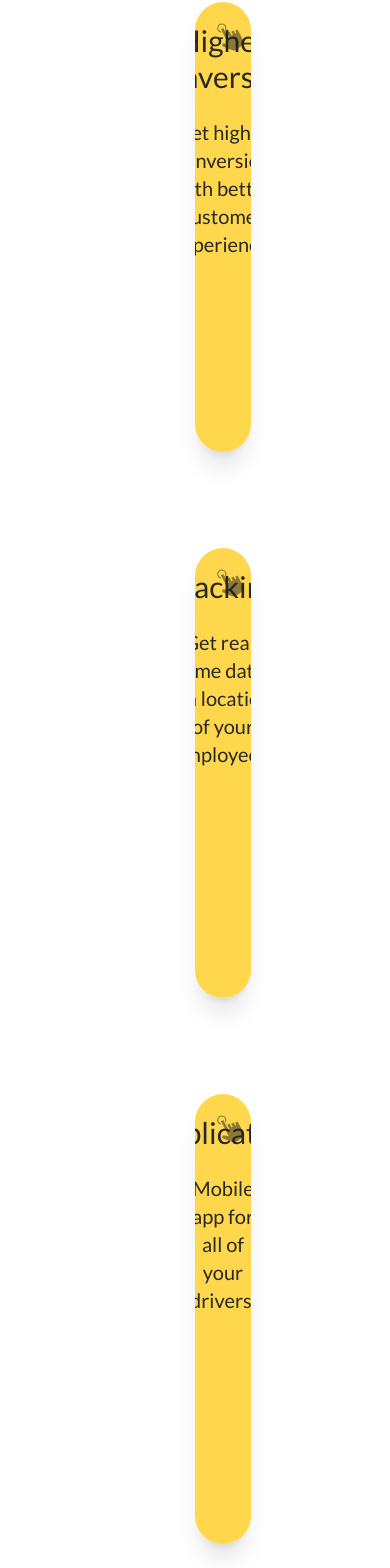
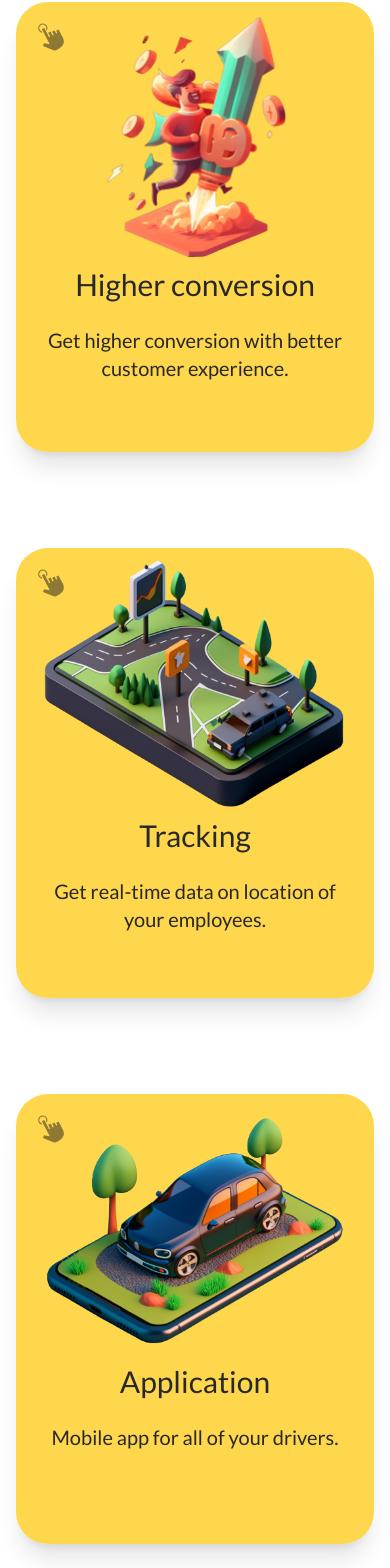
Before and after one commit to IllyaBrod/split-landing, a Next.js app: page / in a window 390 px wide. Shown: the part 1960-3528 px from the top of the page. Built offline with nearby package versions, Linux system fonts and the light colour scheme.

Commit message:
fix: fix layout of cards on mobile

```diff
--- a/src/components/CardFlip.tsx
+++ b/src/components/CardFlip.tsx
@@ -7,8 +7,8 @@ const CardFlip = ({imageData, title, description, background, backDescription}:
   {imageData: StaticImageData, title: string, description: string,
     background: string, backDescription: string}) => {
   return (
-    <div className="max-w-[400px] md:w-[400px] h-[450px]">
-      <div className={styles.container}>
+    <div className="max-w-[400px] w-full md:w-[400px] h-[450px]">
+      <div className={styles.card}>
         <div className={`${styles.front} flex flex-col items-center
          rounded-4xl text-center px-7 pb-7 pt-3  ${background}`}>
           <GiClick size={30} color="#1c1c1c" className="absolute left-5 top-5 opacity-50" />
--- a/src/pages/index.tsx
+++ b/src/pages/index.tsx
@@ -14,8 +14,10 @@ import Showcase from "@/components/Showcase";
 import Head from "next/head";
 import {FC, useState} from "react";
 import Footer from "@/components/Footer";
+import FlipHover from "@/components/FlipHover";
 import Success from "@/components/Success";
 import CardFlip from "@/components/CardFlip";
+
 
 /**
  * Home page
@@ -82,7 +84,7 @@ const Home: FC = () => {
         <section id="for-business" className="bg-white py-24 mb-24">
           <div className="container">
             <h1 className="text-center mb-16">Benefits For You</h1>
-            <div className="grid lg:grid-cols-2 lg:grid-rows-2
+            <div className="flex flex-col lg:grid lg:grid-cols-2 lg:grid-rows-2
             gap-24 justify-center">
               <div className="lg:justify-self-end">
                 <CardFlip
@@ -91,7 +93,10 @@ const Home: FC = () => {
                   title="Higher conversion"
                   description="Get higher conversion
                   with better customer experience."
-                  backDescription="Make ordering taxi easy for your customers. By implementing our solution, you'll attract more customers, boost your conversion rates, and enhance your overall customer satisfaction - all within a month of adoption. Trust us to take your business to the next level!"
+                  backDescription="Get higher conversion for your business.
+                  With our product, you can enlarge your customer already after one
+                  month. Our unique UX (User Experience) will increase your brand awareness and
+                  boost customer satisfaction."
                 />
               </div>
               <div className="lg:justify-self-start">
@@ -101,7 +106,7 @@ const Home: FC = () => {
                   title="Tracking"
                   description="Get real-time data on location
                   of your employees."
-                  backDescription="Know where your employees are and what orders they have any second. In addition, our application will give you drivers' performance report, so that you have a clear picture of your business."
+                  backDescription="Know where your employees are and what orders they have any second. In addition, our application will give you reports on the efficiency and overall results of your taxi drivers, so that you have a clear picture of your business."
                 />
               </div>
               <div className="lg:justify-self-end">
@@ -114,6 +119,8 @@ const Home: FC = () => {
                   backDescription="With our unique UX, improved features,
                   and data-driven insights, we can help you
                   achieve higher conversion rates and bring your business to another level.
+                  Plus, with our proven track record of success,
+                  you can start seeing results in as little as one month.
                   Join our platform today and start taking your business
                   to the next level." />
               </div>
--- a/src/styles/CardFlip.module.css
+++ b/src/styles/CardFlip.module.css
@@ -1,4 +1,4 @@
-.container {
+.card {
   @apply h-full w-full relative;
 }
 
@@ -21,12 +21,12 @@
   transform: perspective(600px) rotateY(180deg);
 }
 
-.container:hover > .front {
+.card:hover > .front {
   transform: perspective(600px) rotateY(-180deg);
   -webkit-transform: perspective(600px) rotateY(-180deg);
 }
 
-.container:hover > .back {
+.card:hover > .back {
   transform: perspective(600px) rotateY(0deg);
   -webkit-transform: perspective(600px) rotateY(0deg);
 }
```
